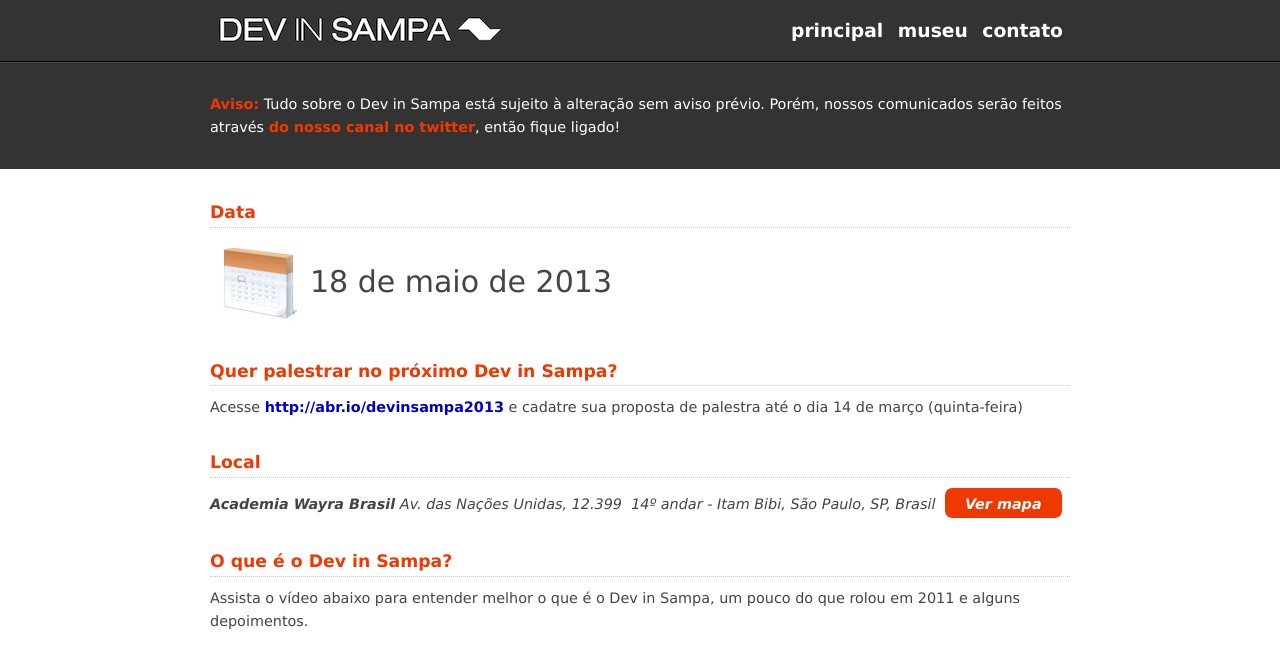
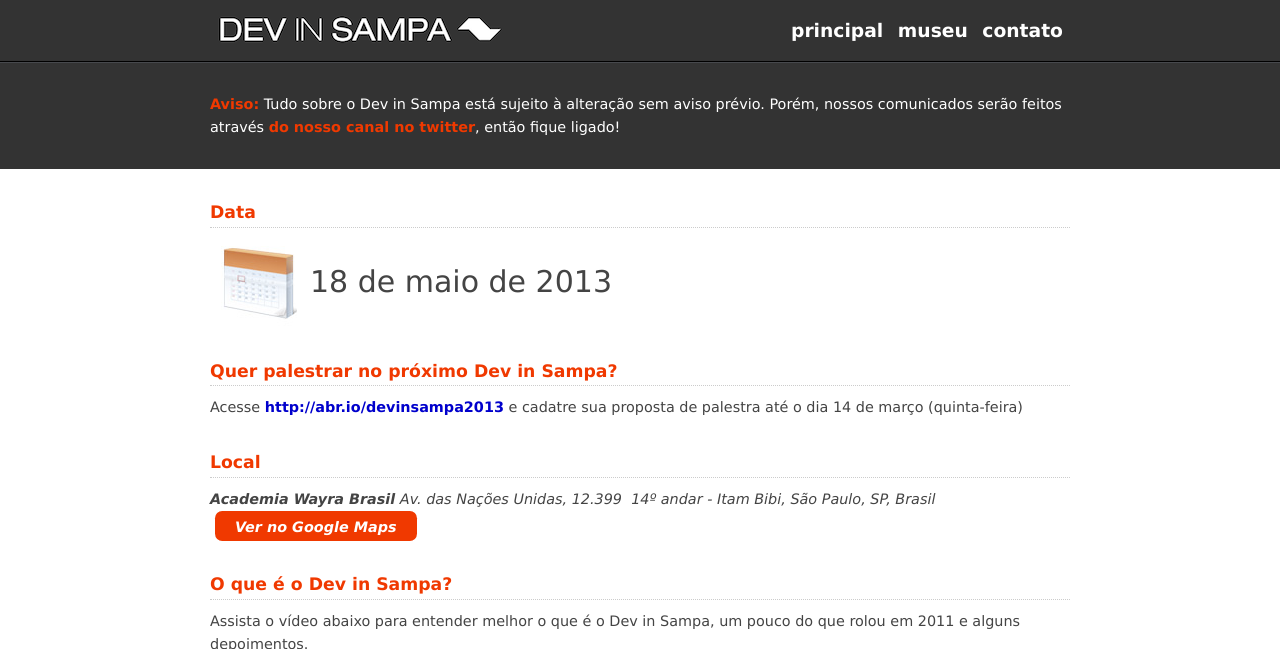
Before and after one commit to devinsampa/devinsampa.github.io, a Jekyll site: the page built from index.html, in a window 1280 px wide and 900 px high, cut to the strip 0-649 px from the top of the window. Built offline with Jekyll 4.4.1, drawn with Linux system fonts in a browser that asks for light colours; nearby versions of some CDN libraries.

Commit message:
arrumando o link para o mapa

```diff
--- a/_includes/google_maps.js
+++ b/_includes/google_maps.js
@@ -1,10 +1,10 @@
-$(function() {
-  $("#ver-no-google").click(function() {
-    var google_maps_iframe = '<iframe width="425" height="350" frameborder="0" scrolling="no" marginheight="0" marginwidth="0" src="https://maps.google.com.br/maps?f=q&amp;source=s_q&amp;hl=pt&amp;geocode=&amp;q=Av.+das+Na%C3%A7%C3%B5es+Unidas,+12.399&amp;aq=&amp;sll=-23.564794,-46.702816&amp;sspn=0.011388,0.01929&amp;gl=BR&amp;ie=UTF8&amp;hq=&amp;hnear=Av.+das+Na%C3%A7%C3%B5es+Unidas,+12399+-+Itaim+Bibi,+S%C3%A3o+Paulo,+04795-100&amp;t=m&amp;z=14&amp;ll=-23.606811,-46.697008&amp;output=embed"></iframe>';
-
-    $("#local address").after('<div style="margin: 20px 0">'+google_maps_iframe+'</div>');
-    $("#ver-no-google").remove();
-
-    return false;
-  });
-});
+// $(function() {
+//   $("#ver-no-google").click(function() {
+//     var google_maps_iframe = '<iframe width="425" height="350" frameborder="0" scrolling="no" marginheight="0" marginwidth="0" src="https://maps.google.com.br/maps?f=q&amp;source=s_q&amp;hl=pt&amp;geocode=&amp;q=Av.+das+Na%C3%A7%C3%B5es+Unidas,+12.399&amp;aq=&amp;sll=-23.564794,-46.702816&amp;sspn=0.011388,0.01929&amp;gl=BR&amp;ie=UTF8&amp;hq=&amp;hnear=Av.+das+Na%C3%A7%C3%B5es+Unidas,+12399+-+Itaim+Bibi,+S%C3%A3o+Paulo,+04795-100&amp;t=m&amp;z=14&amp;ll=-23.606811,-46.697008&amp;output=embed"></iframe>';
+//
+//     $("#local address").after('<div style="margin: 20px 0">'+google_maps_iframe+'</div>');
+//     $("#ver-no-google").remove();
+//
+//     return false;
+//   });
+// });
--- a/index.html
+++ b/index.html
@@ -18,7 +18,7 @@
 	<address>
 		<strong>Academia Wayra Brasil</strong>
 		Av. das Nações Unidas, 12.399 ­ 14º andar - Itam Bibi, São Paulo, SP, Brasil
-		<a href="http://goo.gl/maps/v6cLr" title="Ver endereço no Google Maps" id="ver-no-google">Ver mapa</a>
+		<a href="http://goo.gl/maps/v6cLr" title="Ver endereço no Google Maps" id="ver-no-google">Ver no Google Maps</a>
 	</address>
 </section>
 <section class="sobre container">
```
